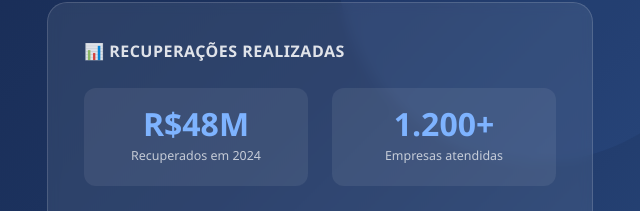
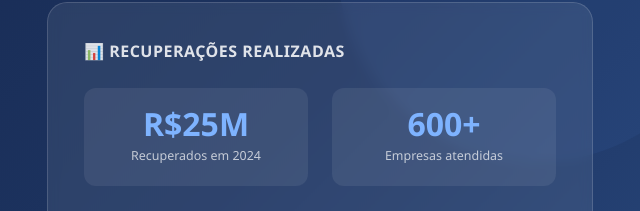
Before and after one commit to HebertEdson/nuctributario.com.br, a plain HTML site: page index.html in a window 1280 px wide. Shown: the part 226-437 px from the top of the page, 623-1263 px from the left. Drawn offline with Linux system fonts and the light colour scheme.

Commit message:
Update recovery values: R5M and 600+ companies

```diff
--- a/index.html
+++ b/index.html
@@ -741,11 +741,11 @@
     <h3>📊 Recuperações realizadas</h3>
     <div class="stat-row">
       <div class="stat">
-        <span class="stat-value">R$48M</span>
+        <span class="stat-value">R$25M</span>
         <span class="stat-label">Recuperados em 2024</span>
       </div>
       <div class="stat">
-        <span class="stat-value">1.200+</span>
+        <span class="stat-value">600+</span>
         <span class="stat-label">Empresas atendidas</span>
       </div>
     </div>
@@ -887,7 +887,7 @@
 <section id="depoimentos">
   <div class="section-label">O que nossos clientes dizem</div>
   <h2>Empresas que <span>recuperaram</span> seus tributos</h2>
-  <p class="lead">Mais de 1.200 empresas já confiaram no Núcleo Tributário.</p>
+  <p class="lead">Mais de 600 empresas já confiaram no Núcleo Tributário.</p>
 
   <div class="depoimentos-grid">
     <div class="depoimento">
```
